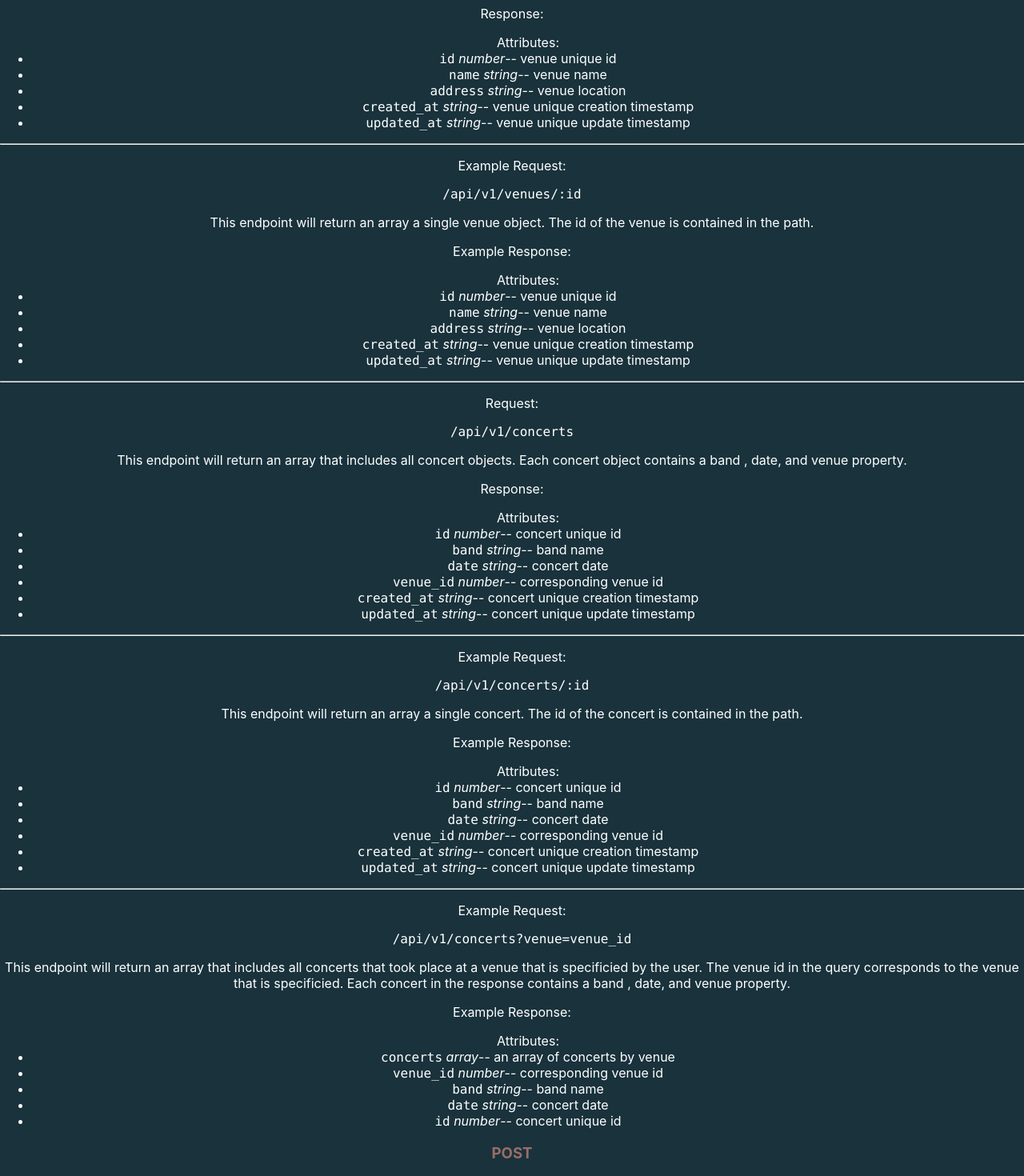
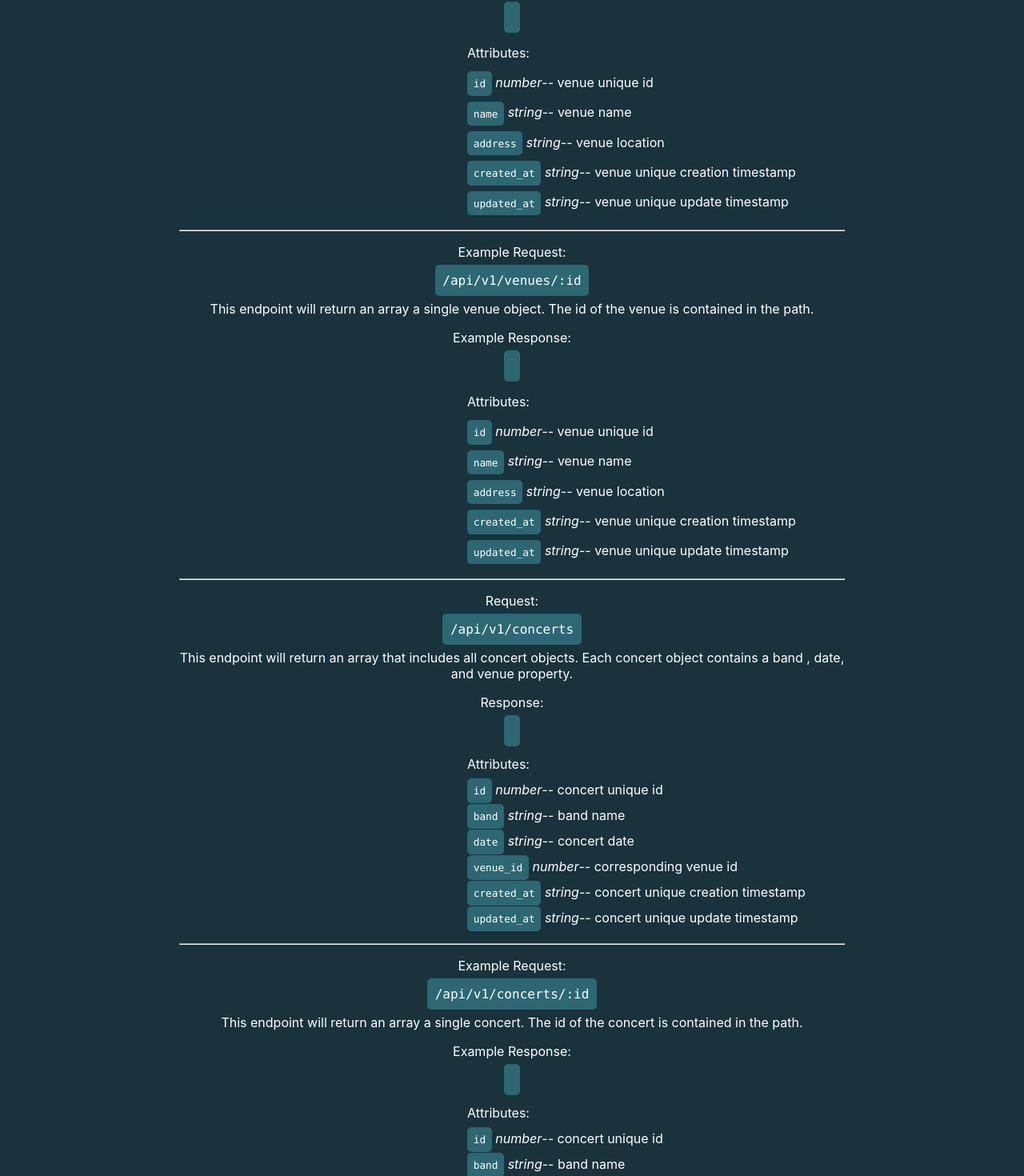
Before and after one commit to TMcMeans/byob-frontend, a React (Create React App) app: page / in a window 1280 px wide. Shown: the part 1099-2569 px from the top of the page at 80% size. Built offline with nearby package versions, Linux system fonts and the light colour scheme.

Commit message:
Adjust colors, sizes, and spacing of <code> in documentation

```diff
--- a/src/Documentation.css
+++ b/src/Documentation.css
@@ -1,3 +1,37 @@
-h1 {
+.documentation {
+  width: 65%;
+  margin: auto;
+}
 
+h2 {
+  color: #9a6d68;
 }
+
+.methods {
+  color: #fff;
+}
+
+a {
+  color: #9a6d68;
+  text-decoration: none;
+}
+
+code {
+  background-color: #2C6772;
+  padding: .6em;
+  border-radius: 5px;
+}
+
+ul {
+  list-style: none;
+  display: flex;
+  flex-direction: column;
+  justify-content: space-around;
+  align-items: flex-start;
+  height: 14em;
+  margin-left: 20em;
+}
+
+.list-code {
+  font-size: .8em;
+}
--- a/src/Documentation.js
+++ b/src/Documentation.js
@@ -4,7 +4,6 @@ import './Documentation.css';
 const Documentation = () => {
   return (
     <div className="documentation">
-      <h1>Documentation</h1>
       <h2>Introduction</h2>
       <p>
         This API contains information on 26 concert venues in Denver, Colorado, and 136 concerts that occured at these venues. Each venue entry contains an address and venue name, while each concert entry contains a date, name of band that performed, and the venue where the concert took place. The information was gathered using a web scraper on data from <a href="https://www.concertarchives.org/locations/denver-co">concert archives</a>, while addresses of venues were added manually.</p>
@@ -19,18 +18,18 @@ const Documentation = () => {
       <h2>Resources</h2>
 
       <div className="sample-request-response">
-        <h3>GET</h3>
+        <h3 className="methods">GET</h3>
         <p>Request:</p>
         <pre><code>/api/v1/venues</code></pre>
         <p>This endpoint will return an array of all venue objects.</p>
         <p>Response:</p>
         <pre><code>{/* SAMPLE RESPONSE */}</code></pre>
         <ul>Attributes:
-          <li><code>id</code> <em>number</em>-- venue unique id</li>
-          <li><code>name</code> <em>string</em>-- venue name</li>
-          <li><code>address</code> <em>string</em>-- venue location</li>
-          <li><code>created_at</code> <em>string</em>-- venue unique creation timestamp</li>
-          <li><code>updated_at</code> <em>string</em>-- venue unique update timestamp</li>
+          <li><code className="list-code">id</code> <em>number</em>-- venue unique id</li>
+          <li><code className="list-code">name</code> <em>string</em>-- venue name</li>
+          <li><code className="list-code">address</code> <em>string</em>-- venue location</li>
+          <li><code className="list-code">created_at</code> <em>string</em>-- venue unique creation timestamp</li>
+          <li><code className="list-code">updated_at</code> <em>string</em>-- venue unique update timestamp</li>
         </ul>
         <hr />
 
@@ -40,11 +39,11 @@ const Documentation = () => {
         <p>Example Response:</p>
         <pre><code>{/* SAMPLE RESPONSE */}</code></pre>
         <ul>Attributes:
-          <li><code>id</code> <em>number</em>-- venue unique id</li>
-          <li><code>name</code> <em>string</em>-- venue name</li>
-          <li><code>address</code> <em>string</em>-- venue location</li>
-          <li><code>created_at</code> <em>string</em>-- venue unique creation timestamp</li>
-          <li><code>updated_at</code> <em>string</em>-- venue unique update timestamp</li>
+          <li><code className="list-code">id</code> <em>number</em>-- venue unique id</li>
+          <li><code className="list-code">name</code> <em>string</em>-- venue name</li>
+          <li><code className="list-code">address</code> <em>string</em>-- venue location</li>
+          <li><code className="list-code">created_at</code> <em>string</em>-- venue unique creation timestamp</li>
+          <li><code className="list-code">updated_at</code> <em>string</em>-- venue unique update timestamp</li>
         </ul>
         <hr />
 
@@ -55,12 +54,12 @@ const Documentation = () => {
         <p>Response:</p>
         <pre><code>{/* SAMPLE RESPONSE */}</code></pre>
         <ul>Attributes:
-          <li><code>id</code> <em>number</em>-- concert unique id</li>
-          <li><code>band</code> <em>string</em>-- band name</li>
-          <li><code>date</code> <em>string</em>-- concert date</li>
-          <li><code>venue_id</code> <em>number</em>-- corresponding venue id</li>
-          <li><code>created_at</code> <em>string</em>-- concert unique creation timestamp</li>
-          <li><code>updated_at</code> <em>string</em>-- concert unique update timestamp</li>
+          <li><code className="list-code">id</code> <em>number</em>-- concert unique id</li>
+          <li><code className="list-code">band</code> <em>string</em>-- band name</li>
+          <li><code className="list-code">date</code> <em>string</em>-- concert date</li>
+          <li><code className="list-code">venue_id</code> <em>number</em>-- corresponding venue id</li>
+          <li><code className="list-code">created_at</code> <em>string</em>-- concert unique creation timestamp</li>
+          <li><code className="list-code">updated_at</code> <em>string</em>-- concert unique update timestamp</li>
         </ul>
         <hr />
 
@@ -71,12 +70,12 @@ const Documentation = () => {
         <p>Example Response:</p>
         <pre><code>{/* SAMPLE RESPONSE */}</code></pre>
         <ul>Attributes:
-          <li><code>id</code> <em>number</em>-- concert unique id</li>
-          <li><code>band</code> <em>string</em>-- band name</li>
-          <li><code>date</code> <em>string</em>-- concert date</li>
-          <li><code>venue_id</code> <em>number</em>-- corresponding venue id</li>
-          <li><code>created_at</code> <em>string</em>-- concert unique creation timestamp</li>
-          <li><code>updated_at</code> <em>string</em>-- concert unique update timestamp</li>
+          <li><code className="list-code">id</code> <em>number</em>-- concert unique id</li>
+          <li><code className="list-code">band</code> <em>string</em>-- band name</li>
+          <li><code className="list-code">date</code> <em>string</em>-- concert date</li>
+          <li><code className="list-code">venue_id</code> <em>number</em>-- corresponding venue id</li>
+          <li><code className="list-code">created_at</code> <em>string</em>-- concert unique creation timestamp</li>
+          <li><code className="list-code">updated_at</code> <em>string</em>-- concert unique update timestamp</li>
         </ul>
         <hr />
 
@@ -87,16 +86,16 @@ const Documentation = () => {
         <p>Example Response:</p>
         <pre><code>{/* SAMPLE RESPONSE */}</code></pre>
         <ul>Attributes:
-          <li><code>concerts</code> <em>array</em>-- an array of concerts by venue</li>
-          <li><code>venue_id</code> <em>number</em>-- corresponding venue id</li>
-          <li><code>band</code> <em>string</em>-- band name</li>
-          <li><code>date</code> <em>string</em>-- concert date</li>
-          <li><code>id</code> <em>number</em>-- concert unique id</li>
+          <li><code className="list-code">concerts</code> <em>array</em>-- an array of concerts by venue</li>
+          <li><code className="list-code">venue_id</code> <em>number</em>-- corresponding venue id</li>
+          <li><code className="list-code">band</code> <em>string</em>-- band name</li>
+          <li><code className="list-code">date</code> <em>string</em>-- concert date</li>
+          <li><code className="list-code">id</code> <em>number</em>-- concert unique id</li>
         </ul>
       </div>
 
       <div className="sample-request-response">
-        <h3>POST</h3>
+        <h3 className="methods">POST</h3>
         <p>Request:</p>
         <pre><code>/api/v1/venues</code></pre>
         <p>This endpoint allows users to add a new venue to the database. The request must contain a name and address property in order for the post to be successful. If these properties are not included, an error with status code 422 will be returned.
@@ -104,9 +103,9 @@ const Documentation = () => {
         <p>Response:</p>
         <pre><code>{/* SAMPLE RESPONSE */}</code></pre>
         <ul>Attributes:
-          <li><code>name</code> <em>string</em>-- venue name</li>
-          <li><code>id</code> <em>number</em>-- venue unique id</li>
-          <li><code>address</code> <em>string</em>-- venue location</li>
+          <li><code className="list-code">name</code> <em>string</em>-- venue name</li>
+          <li><code className="list-code">id</code> <em>number</em>-- venue unique id</li>
+          <li><code className="list-code">address</code> <em>string</em>-- venue location</li>
         </ul>
         <hr />
 
@@ -118,17 +117,17 @@ const Documentation = () => {
         <p>Response:</p>
         <pre><code>{/* SAMPLE RESPONSE */}</code></pre>
         <ul>Attributes:
-          <li><code>band</code> <em>string</em>-- band name</li>
-          <li><code>date</code> <em>string</em>-- concert date</li>
-          <li><code>venue_id</code> <em>number</em>-- corresponding venue id</li>
-          <li><code>id</code> <em>number</em>-- concert unique id</li>
+          <li><code className="list-code">band</code> <em>string</em>-- band name</li>
+          <li><code className="list-code">date</code> <em>string</em>-- concert date</li>
+          <li><code className="list-code">venue_id</code> <em>number</em>-- corresponding venue id</li>
+          <li><code className="list-code">id</code> <em>number</em>-- concert unique id</li>
         </ul>
         <hr />
 
       </div>
 
       <div className="sample-request-response">
-        <h3>PUT</h3>
+        <h3 className="methods">PUT</h3>
         <p>Example Request:</p>
         <pre><code>/api/v1/venues/:id
 </code></pre>
@@ -137,9 +136,9 @@ const Documentation = () => {
         <p>Example Response:</p>
         <pre><code>{/* SAMPLE RESPONSE */}</code></pre>
         <ul>Attributes:
-        <li><code>name</code> <em>string</em>-- venue name</li>
-          <li><code>id</code> <em>number</em>-- venue unique id</li>
-          <li><code>address</code> <em>string</em>-- venue location</li>
+        <li><code className="list-code">name</code> <em>string</em>-- venue name</li>
+          <li><code className="list-code">id</code> <em>number</em>-- venue unique id</li>
+          <li><code className="list-code">address</code> <em>string</em>-- venue location</li>
         </ul>
         <hr />
 
@@ -151,15 +150,15 @@ const Documentation = () => {
         <p>Example Response:</p>
         <pre><code>{/* SAMPLE RESPONSE */}</code></pre>
         <ul>Attributes:
-          <li><code>band</code> <em>string</em>-- band name</li>
-          <li><code>date</code> <em>string</em>-- concert date</li>
-          <li><code>venue_id</code> <em>number</em>-- corresponding venue id</li>
-          <li><code>id</code> <em>number</em>-- concert unique id</li>
+          <li><code className="list-code">band</code> <em>string</em>-- band name</li>
+          <li><code className="list-code">date</code> <em>string</em>-- concert date</li>
+          <li><code className="list-code">venue_id</code> <em>number</em>-- corresponding venue id</li>
+          <li><code className="list-code">id</code> <em>number</em>-- concert unique id</li>
         </ul>
       </div>
 
       <div className="sample-request-response">
-        <h3>DELETE</h3>
+        <h3 className="methods">DELETE</h3>
         <p>Example Request:</p>
         <pre><code>/api/v1/venues/:id
 </code></pre>
@@ -169,9 +168,9 @@ const Documentation = () => {
         <p>Example Response:</p>
         <pre><code>{/* SAMPLE RESPONSE */}</code></pre>
         <ul>Attributes:
-        <li><code>name</code> <em>string</em>-- venue name</li>
-          <li><code>id</code> <em>number</em>-- venue unique id</li>
-          <li><code>address</code> <em>string</em>-- venue location</li>
+        <li><code className="list-code">name</code> <em>string</em>-- venue name</li>
+          <li><code className="list-code">id</code> <em>number</em>-- venue unique id</li>
+          <li><code className="list-code">address</code> <em>string</em>-- venue location</li>
         </ul>
         <hr />
 
@@ -184,7 +183,7 @@ const Documentation = () => {
         <p>Example Response:</p>
         <pre><code>{/* SAMPLE RESPONSE */}</code></pre>
         <ul>Attributes:
-          <li><code>id</code> <em>number</em>-- concert unique id</li>
+          <li><code className="list-code">id</code> <em>number</em>-- concert unique id</li>
         </ul>
       </div>
 
```
